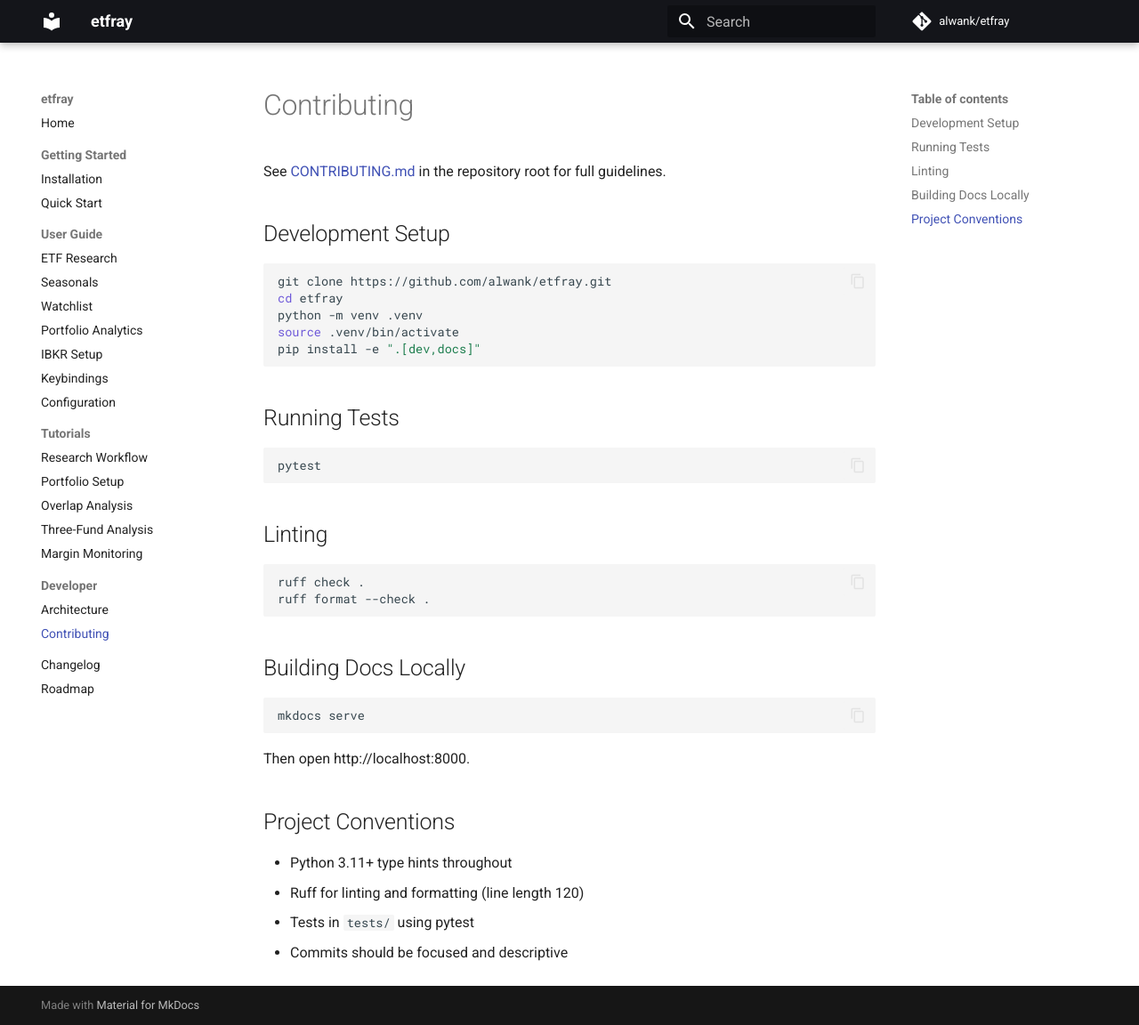
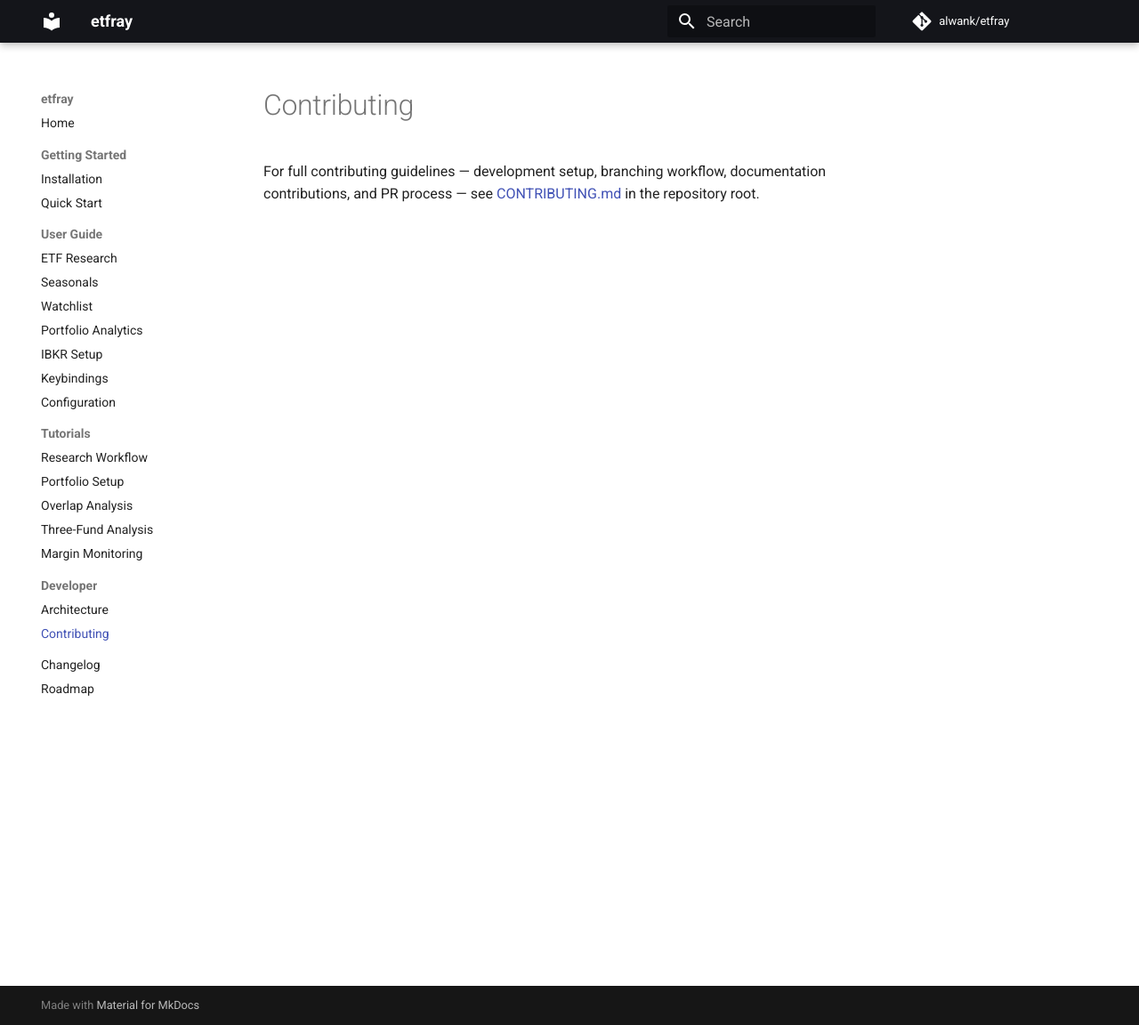
Before and after one commit to alwank/etfray, an MkDocs documentation site: the page built from docs/developer/contributing.md, in a window 1280 px wide and 1152 px high. Shown: the whole window at 89% size. Built offline with MkDocs 1.6.1 and Material for MkDocs 9.7.7, drawn with Linux system fonts in a browser that asks for light colours; comment, search, counter and statistics services are not loaded.

Commit message:
docs: Update contributing guidelines and enhance documentation structure
- Expanded the CONTRIBUTING.md file to include detailed sections on development setup, codebase orientation, branching workflow, and documentation contributions.
- Improved clarity on the project's architecture and key locations within the codebase.
- Streamlined the developer contributing documentation by linking to the main CONTRIBUTING.md for full guidelines.
- Added instructions for building documentation locally and emphasized the importance of focused commits and clear messages.

````diff
--- a/docs/developer/contributing.md
+++ b/docs/developer/contributing.md
@@ -1,41 +1,3 @@
 # Contributing
 
-See [CONTRIBUTING.md](https://github.com/alwank/etfray/blob/main/CONTRIBUTING.md) in the repository root for full guidelines.
-
-## Development Setup
-
-```bash
-git clone https://github.com/alwank/etfray.git
-cd etfray
-python -m venv .venv
-source .venv/bin/activate
-pip install -e ".[dev,docs]"
-```
-
-## Running Tests
-
-```bash
-pytest
-```
-
-## Linting
-
-```bash
-ruff check .
-ruff format --check .
-```
-
-## Building Docs Locally
-
-```bash
-mkdocs serve
-```
-
-Then open http://localhost:8000.
-
-## Project Conventions
-
-- Python 3.11+ type hints throughout
-- Ruff for linting and formatting (line length 120)
-- Tests in `tests/` using pytest
-- Commits should be focused and descriptive
+For full contributing guidelines — development setup, branching workflow, documentation contributions, and PR process — see [CONTRIBUTING.md](https://github.com/alwank/etfray/blob/main/CONTRIBUTING.md) in the repository root.
````
Also changed, not shown: CONTRIBUTING.md (+115 -7 lines).
